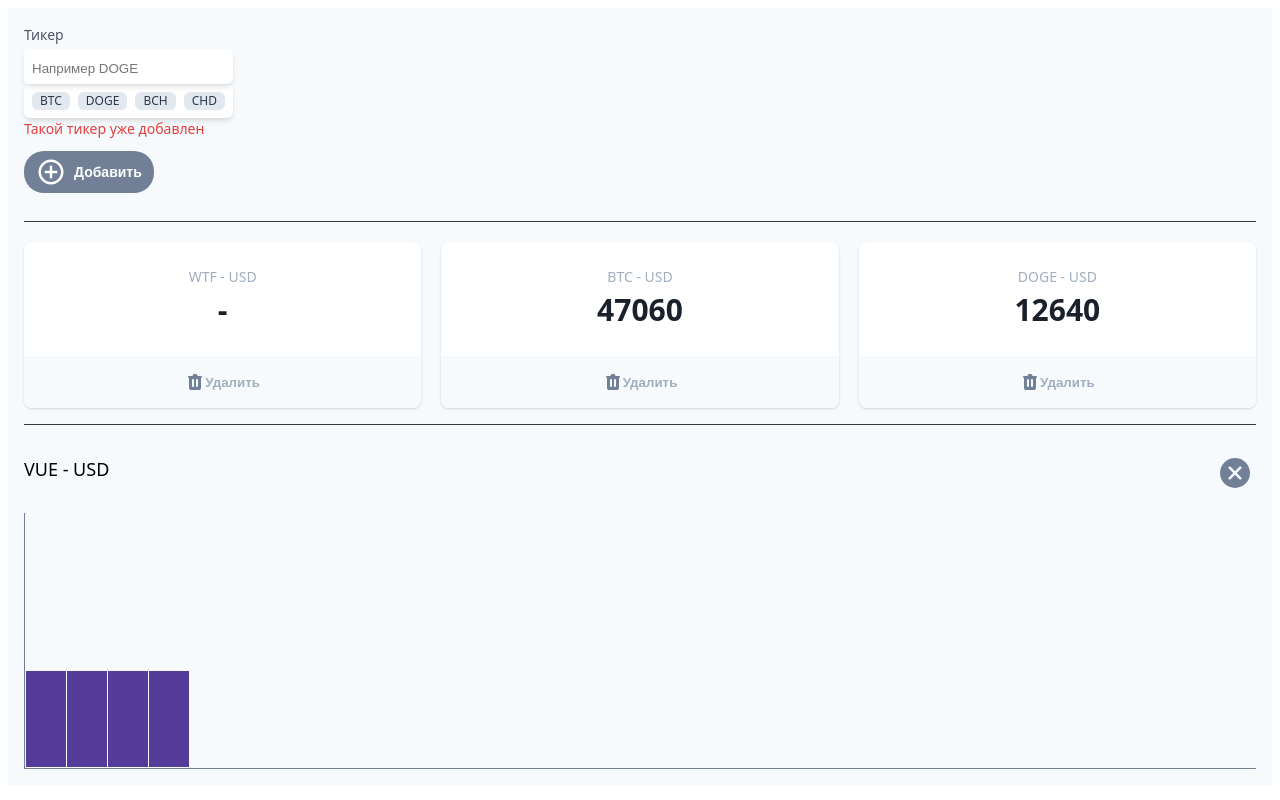
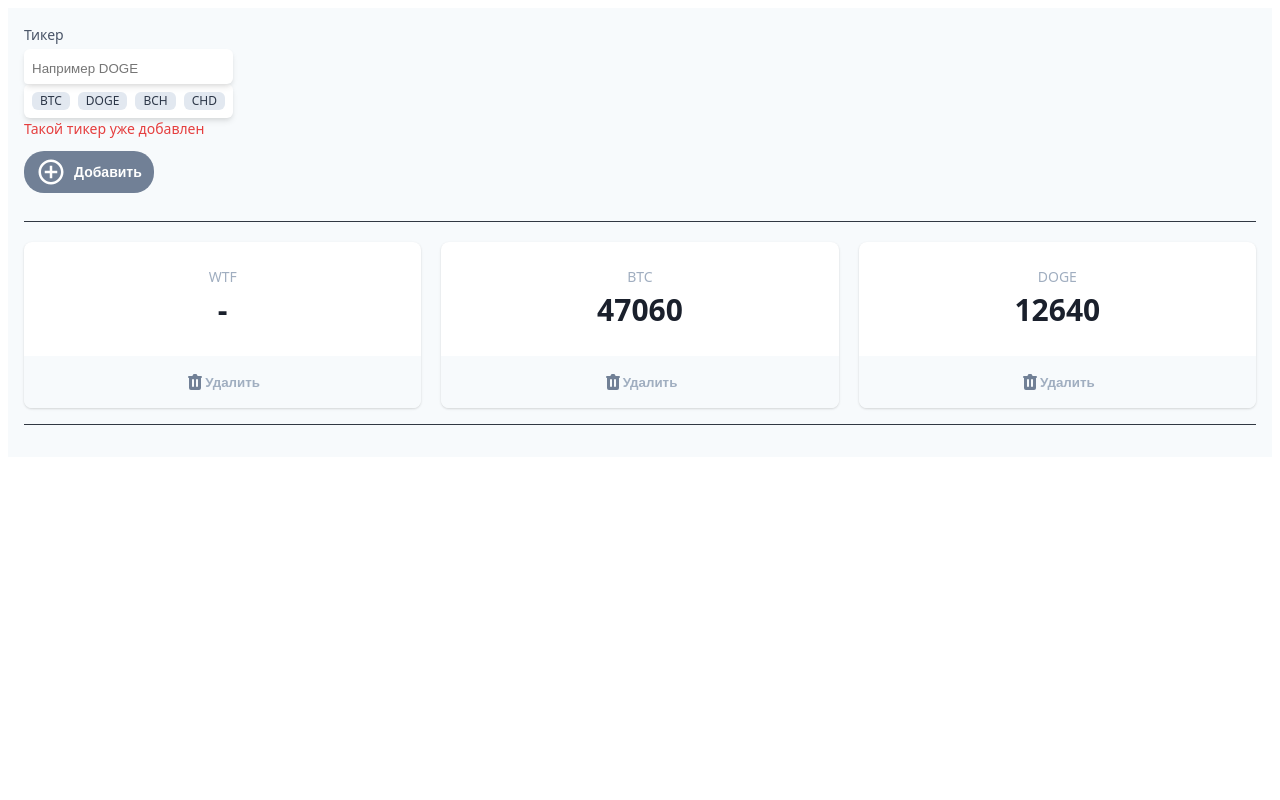
Before and after one commit to askhat09/crypto-app, a Vue app: page / in a window 1280 px wide. Built offline with nearby package versions, Linux system fonts and the light colour scheme.

Commit message:
add click

```diff
--- a/src/App.vue
+++ b/src/App.vue
@@ -60,6 +60,10 @@
         <div
           v-for="t of tickers"
           :key='t.name'
+          @click="sel = t"
+          :class="{
+            'ticker-item-border': sel === t
+          }"
           class="tickers-item"
         >
           <div class="tickers-item-info">
@@ -72,7 +76,7 @@
           </div>
           <div class="tickers-item-border"></div>
           <button
-            @click="deleteTicker(t)"
+            @click.stop="deleteTicker(t)"
             class="tickers-item-button"
           >
             <svg
@@ -91,9 +95,9 @@
         </div>
       </dl>
       <hr class="tickers-hr" />
-    <section class="ticker-graphic">
+    <section v-if="sel" class="ticker-graphic">
       <h3 class="ticker-graphic-heading">
-        VUE - USD
+        {{sel.name}} - USD
       </h3>
       <div class="ticker-graphic-info">
         <div
@@ -110,6 +114,7 @@
         ></div>
       </div>
       <button
+        @click="sel = null"
         type="button"
         class="ticker-graphic-button"
       >
@@ -151,10 +156,11 @@ export default {
     return {
       ticker: '',
       tickers: [
-        {name: 'WTF - USD', price: '-'},
-        {name: 'BTC - USD', price: '47060'},
-        {name: 'DOGE - USD', price: '12640'},
-      ]
+        {name: 'WTF', price: '-'},
+        {name: 'BTC', price: '47060'},
+        {name: 'DOGE', price: '12640'},
+      ],
+      sel: null,
     }
   },
 
--- a/src/app.css
+++ b/src/app.css
@@ -232,6 +232,12 @@ button {
     position: absolute;
     top: 0;
     right: 0;
+
+    cursor: pointer;
+}
+
+.ticker-item-border {
+    border: 3px solid #553c9a;
 }
 
 @media (min-width: 640px) {
```
